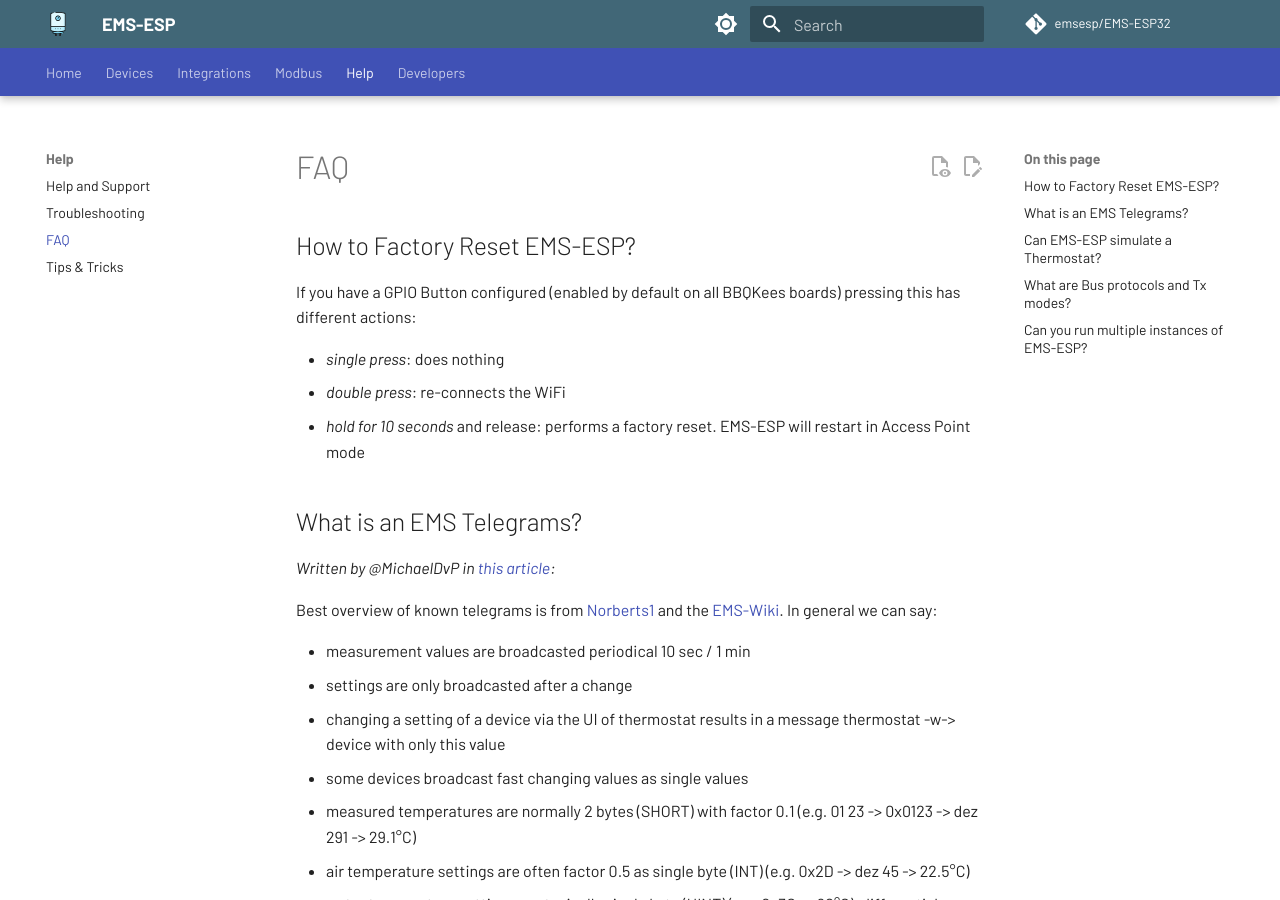
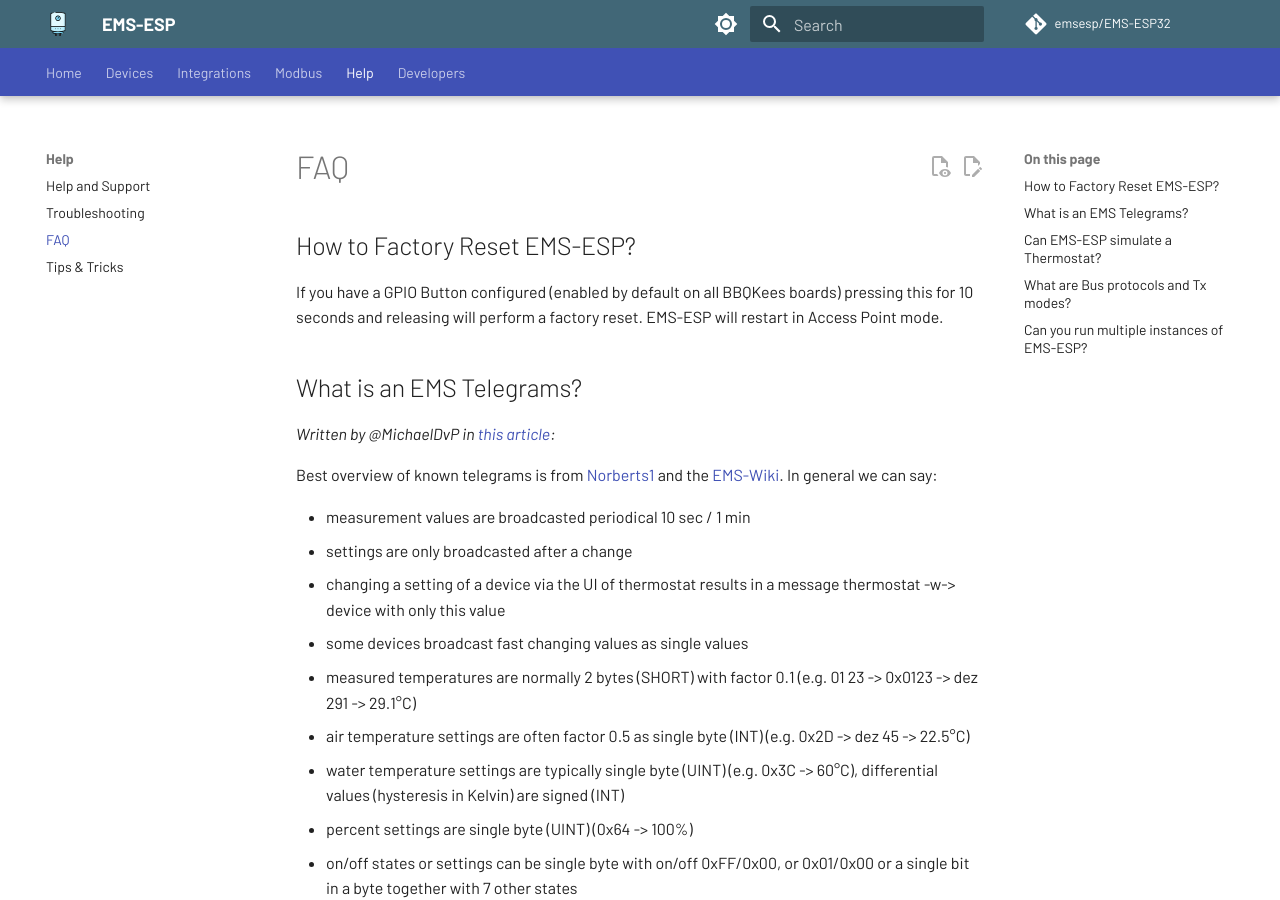
Before and after one commit to emsesp/docs, an MkDocs documentation site: the page built from docs/FAQ.md, in a window 1280 px wide and 900 px high. Built offline with MkDocs 1.6.1 and Material for MkDocs 9.7.7, drawn with Linux system fonts in a browser that asks for light colours; comment, search, counter and statistics services are not loaded.

Commit message:
update info on Button

```diff
--- a/docs/FAQ.md
+++ b/docs/FAQ.md
@@ -1,10 +1,6 @@
 ## How to Factory Reset EMS-ESP?
 
-If you have a GPIO Button configured (enabled by default on all BBQKees boards) pressing this has different actions:
-
-- _single press_: does nothing
-- _double press_: re-connects the WiFi
-- _hold for 10 seconds_ and release: performs a factory reset. EMS-ESP will restart in Access Point mode
+If you have a GPIO Button configured (enabled by default on all BBQKees boards) pressing this for 10 seconds and releasing will perform a factory reset. EMS-ESP will restart in Access Point mode.
 
 ## What is an EMS Telegrams?
 
```
Also changed, not shown: docs/Configuring.md (+4 -4 lines).
